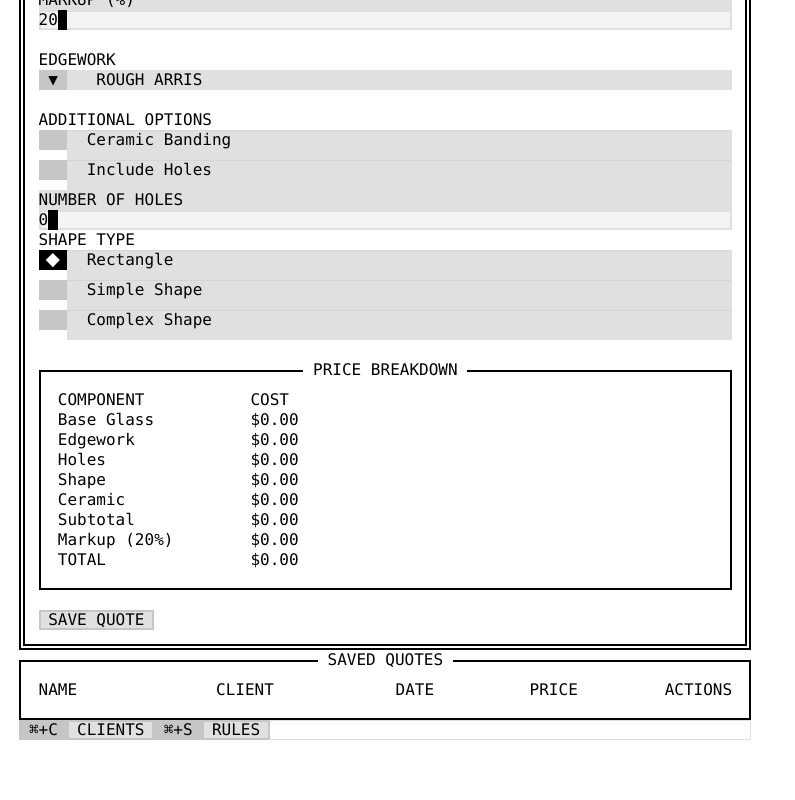
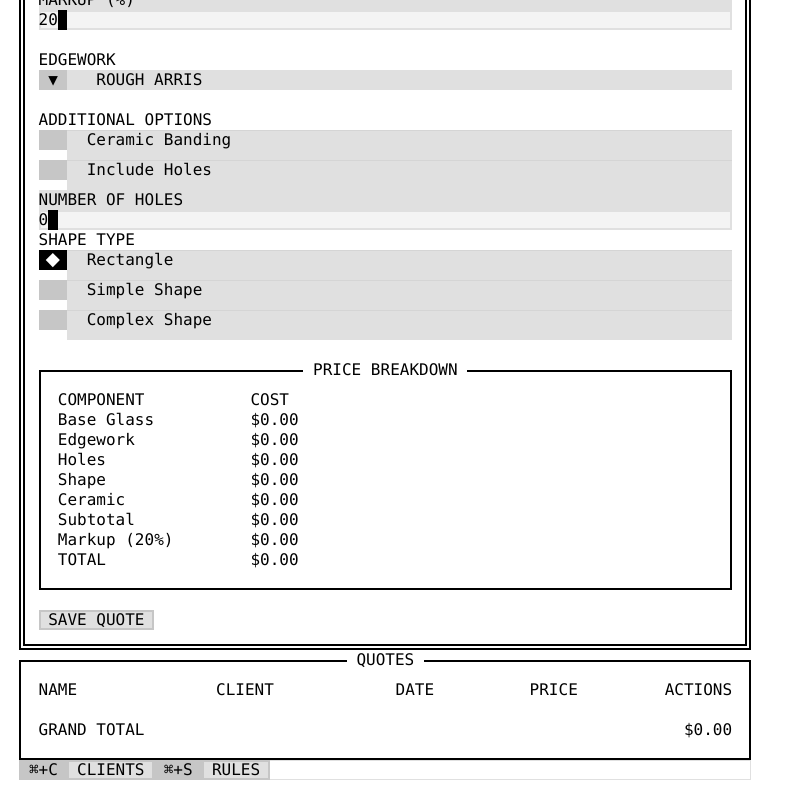
Before and after one commit to motis-group/alfab, a Next.js app in the folder web-app/: page /costing in a window 1280 px wide. Shown: the part 400-1200 px from the top of the page, without its empty margins (0-795 px from the left). Before the commit the page ends 1160 px from the top, so only its background shows below. Built offline with nearby package versions, Linux system fonts and the light colour scheme; a web font is replaced by a local one.

Commit message:
fixed stuff hopefully

```diff
--- a/web-app/app/costing/page.tsx
+++ b/web-app/app/costing/page.tsx
@@ -29,6 +29,7 @@ import { GlassType, EdgeworkType, GlassThickness, ShapeType, GlassSpecification,
 import { useRouter } from 'next/navigation';
 import DropdownMenuTrigger from '@components/DropdownMenuTrigger';
 import DefaultActionBar from '@components/page/DefaultActionBar';
+import DataTable from '@components/DataTable';
 
 const glassThicknesses: GlassThickness[] = [4, 5, 6, 8, 10, 12];
 
@@ -306,7 +307,7 @@ export default function CostingDashboard() {
           )}
         </CardDouble>
 
-        <Card title="SAVED QUOTES">
+        <Card title="QUOTES">
           <Table>
             <TableRow>
               <TableColumn style={{ width: '20ch' }}>NAME</TableColumn>
@@ -330,6 +331,11 @@ export default function CostingDashboard() {
               </TableRow>
             ))}
           </Table>
+          <br />
+          <RowSpaceBetween>
+            <Text>GRAND TOTAL</Text>
+            <Text>${savedCalculations.reduce((sum, calc) => sum + calc.cost.total, 0).toFixed(2)}</Text>
+          </RowSpaceBetween>
         </Card>
 
         <RowSpaceBetween></RowSpaceBetween>
```
Also changed, not shown: web-app/components/DataTable.tsx (+6 -4 lines), web-app/package.json (+3 -5 lines).
